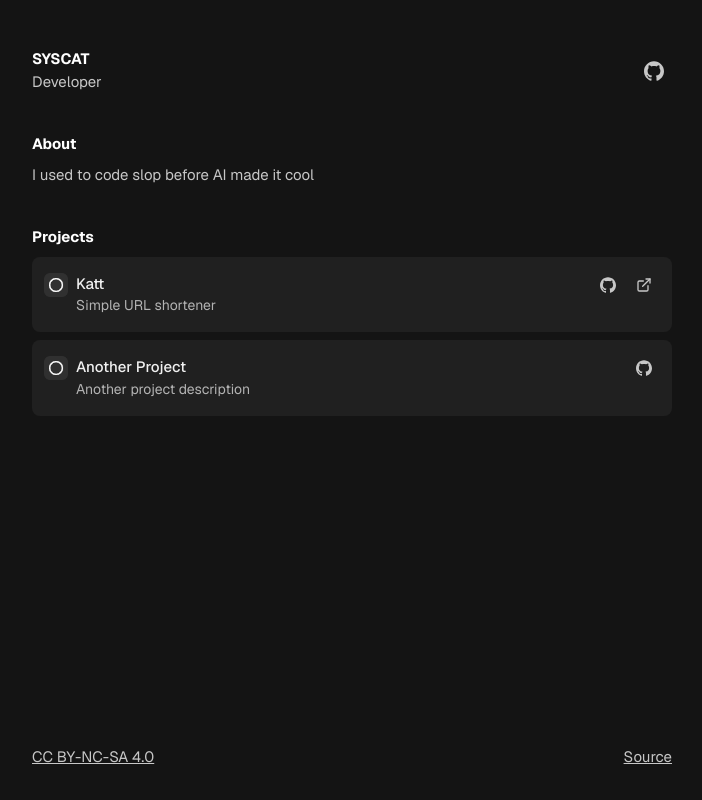
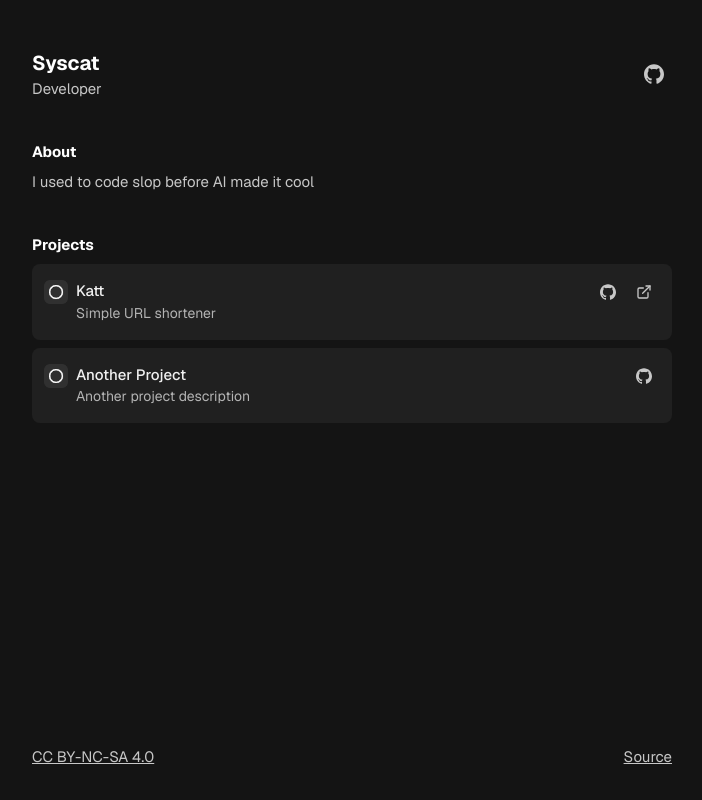
Before and after one commit to syscat29/www, a Vue app: page / in a window 1280 px wide. Shown: the whole page, without its empty margins (288-990 px from the left). Built offline with nearby package versions, Linux system fonts and the light colour scheme.

Commit message:
fix: increase header's h1 font size

```diff
--- a/src/components/Header.vue
+++ b/src/components/Header.vue
@@ -7,7 +7,7 @@
     <div class="profile">
       <!-- <img src="https://avatars.githubusercontent.com/u/60985614?v=4" alt="Avatar" /> -->
       <div>
-        <h1>SYSCAT</h1>
+        <h1>Syscat</h1>
         <p>Developer</p>
       </div>
     </div>
@@ -42,6 +42,7 @@
     h1 {
       color: var(--text-strong);
       font-weight: 700;
+      font-size: 1.25rem;
     }
 
     p {
```
